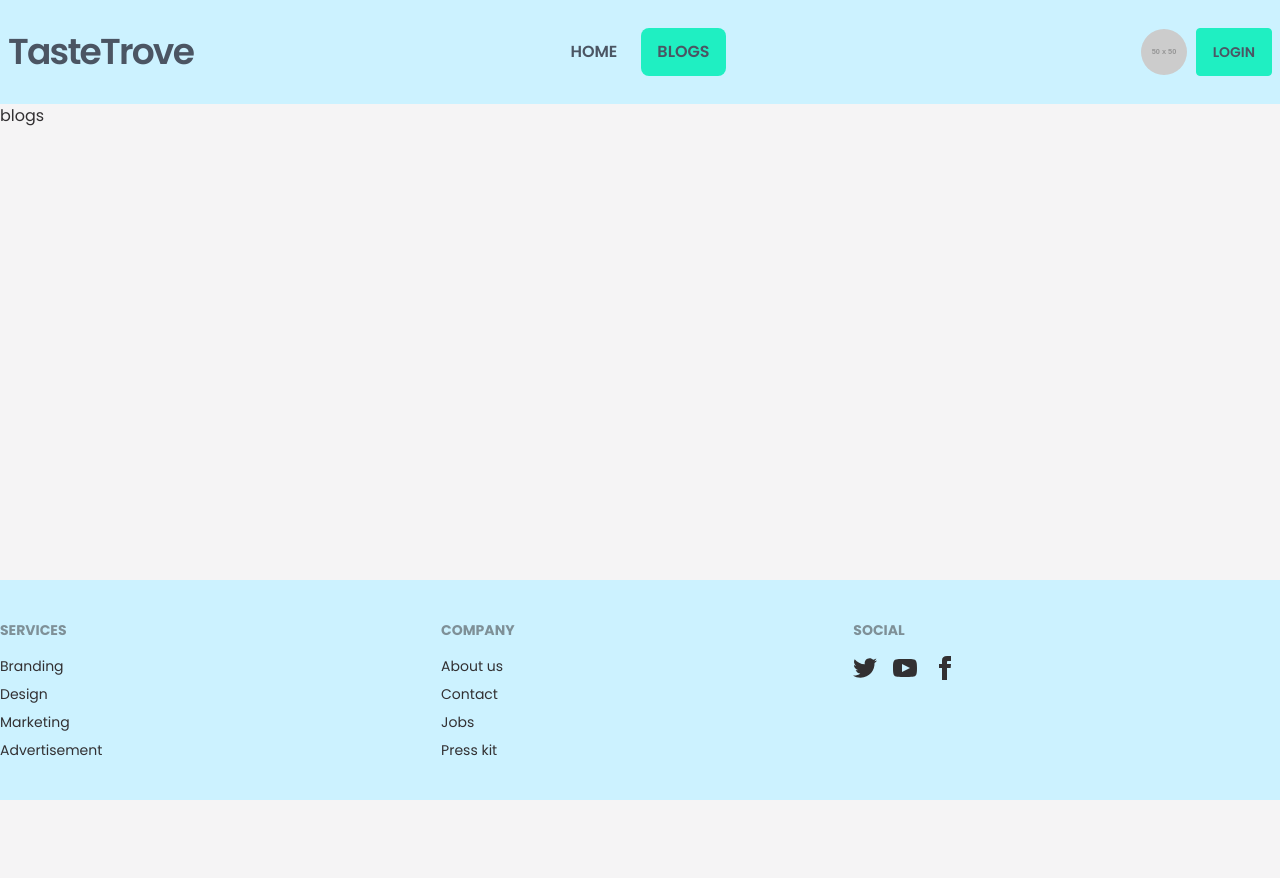
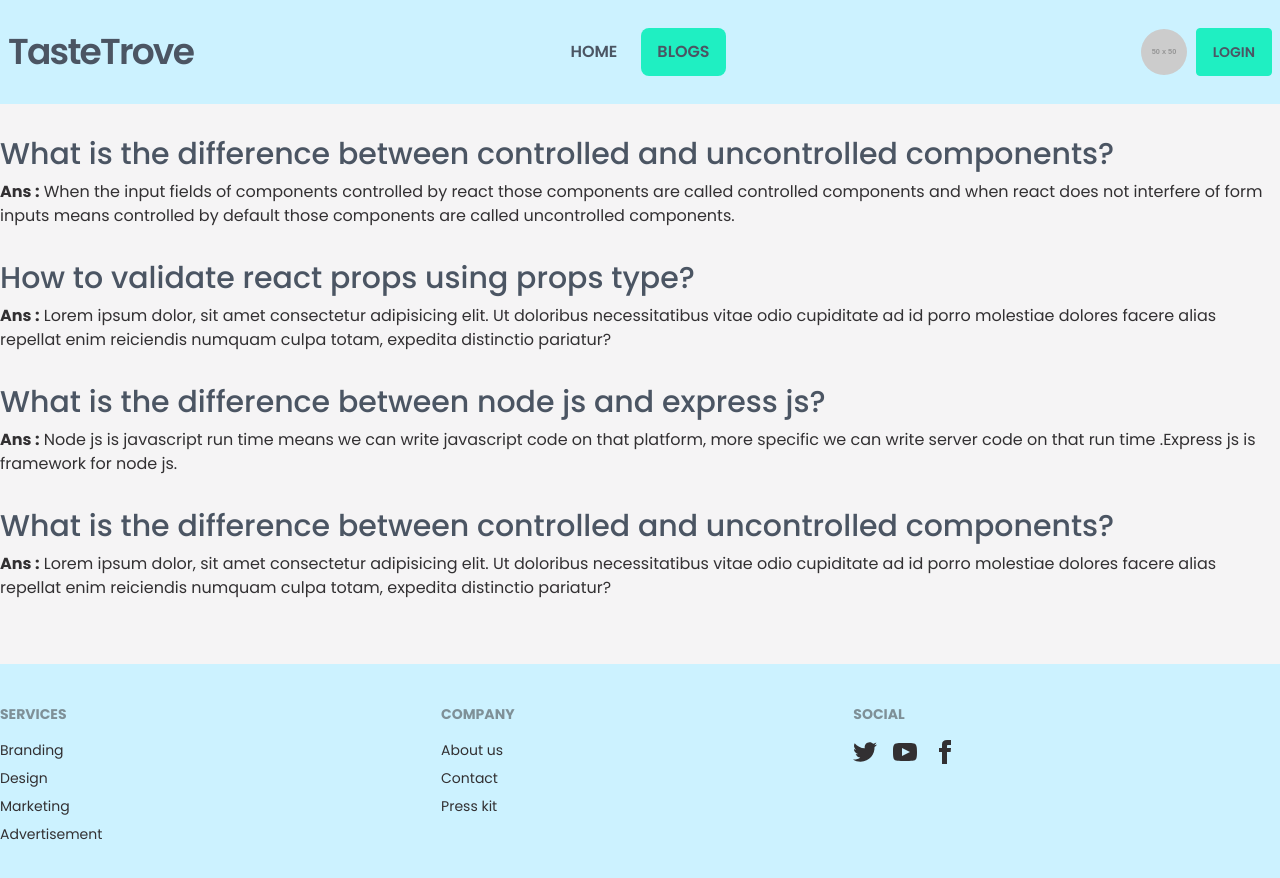
Before and after one commit to aburaihan8715/taste-trove-client, a React (Vite) app: page /blogs in a window 1280 px wide. Shown: the top 878 px of the page. Before the commit the page ends 800 px from the top, so only its background shows below. Built offline with nearby package versions, Linux system fonts and the light colour scheme; no server answers.

Commit message:
answer update

```diff
--- a/src/components/Blogs/Blogs.jsx
+++ b/src/components/Blogs/Blogs.jsx
@@ -1,7 +1,44 @@
 import React from "react";
 
 const Blogs = () => {
-  return <div className="container mx-auto">blogs</div>;
+  return (
+    <div className="py-8">
+      <div className="container mx-auto">
+        <div className="mb-8">
+          <h4 className="text-3xl text-gray-600 font-medium">What is the difference between controlled and uncontrolled components?</h4>
+          <div className="mt-2">
+            <strong>Ans :</strong> When the input fields of components controlled by react those components are called controlled components and when
+            react does not interfere of form inputs means controlled by default those components are called uncontrolled components.
+          </div>
+        </div>
+
+        <div className="mb-8">
+          <h4 className="text-3xl text-gray-600 font-medium">How to validate react props using props type?</h4>
+          <div className="mt-2">
+            <strong>Ans :</strong> Lorem ipsum dolor, sit amet consectetur adipisicing elit. Ut doloribus necessitatibus vitae odio cupiditate ad id
+            porro molestiae dolores facere alias repellat enim reiciendis numquam culpa totam, expedita distinctio pariatur?{" "}
+          </div>
+        </div>
+
+        <div className="mb-8">
+          <h4 className="text-3xl text-gray-600 font-medium">What is the difference between node js and express js?</h4>
+          <div className="mt-2">
+            <strong>Ans :</strong> Node js is javascript run time means we can write javascript code on that platform, more specific we can write
+            server code on that run time
+            .Express js is framework for node js.
+          </div>
+        </div>
+
+        <div className="mb-8">
+          <h4 className="text-3xl text-gray-600 font-medium">What is the difference between controlled and uncontrolled components?</h4>
+          <div className="mt-2">
+            <strong>Ans :</strong> Lorem ipsum dolor, sit amet consectetur adipisicing elit. Ut doloribus necessitatibus vitae odio cupiditate ad id
+            porro molestiae dolores facere alias repellat enim reiciendis numquam culpa totam, expedita distinctio pariatur?{" "}
+          </div>
+        </div>
+      </div>
+    </div>
+  );
 };
 
 export default Blogs;
--- a/src/components/Chef/Chef.jsx
+++ b/src/components/Chef/Chef.jsx
@@ -13,7 +13,7 @@ const Chef = ({ chef }) => {
   return (
     <div className="card rounded glass">
       <figure className="">
-        <img className="w-full" src={image} alt="chef" />
+        <img loading="lazy" className="w-full" src={image} alt="chef" />
       </figure>
       <div className="card-body">
         <h3 className="card-title text-gray-600">{chefName}</h3>
--- a/src/components/ChefRecipes/ChefRecipes.jsx
+++ b/src/components/ChefRecipes/ChefRecipes.jsx
@@ -23,7 +23,7 @@ const ChefRecipes = () => {
         <div>
           <div className="card lg:card-side bg-base-100 shadow-sm rounded">
             <figure>
-              <img className="w-full h-full" src={image} alt="chef" />
+              <img loading="lazy" className="w-full h-full" src={image} alt="chef" />
             </figure>
             <div className="card-body">
               <h3 className="card-title text-gray-600">{chefName}</h3>
--- a/src/components/ContactUs/ContactUs.jsx
+++ b/src/components/ContactUs/ContactUs.jsx
@@ -7,7 +7,7 @@ const ContactUs = () => {
         <div className="hero min-h-screen ">
           <div className="hero-content flex-col lg:flex-row-reverse">
             <div className="">
-              <img className="max-w-full" src="https://i.ibb.co/sFNLjCd/email.png" alt="email" />
+              <img loading="lazy" className="max-w-full" src="https://i.ibb.co/sFNLjCd/email.png" alt="email" />
             </div>
 
             <div className="card flex-shrink-0 w-full max-w-sm shadow-2xl ">
--- a/src/components/NotFound/NotFound.jsx
+++ b/src/components/NotFound/NotFound.jsx
@@ -14,7 +14,7 @@ const NotFound = () => {
       </div>
       <div className="flex justify-center items-center min-h-[calc(100vh-48px)]">
         <div className="text-5xl">
-          <img className="w-full" src="https://i.ibb.co/YhZ77K0/404.png" alt="error" />
+          <img loading="lazy" className="w-full" src="https://i.ibb.co/YhZ77K0/404.png" alt="error" />
         </div>
       </div>
     </div>
--- a/src/components/Testimonials/Testimonials.jsx
+++ b/src/components/Testimonials/Testimonials.jsx
@@ -10,7 +10,7 @@ const Testimonials = () => {
           <div class="grid md:grid-cols-3 gap-x-6 lg:gap-x-12">
             <div class="mb-12 md:mb-0">
               <div class="flex justify-center mb-6">
-                <img src="https://mdbootstrap.com/img/Photos/Avatars/img%20(1).jpg" class="rounded-full shadow-lg w-32" />
+                <img loading="lazy" src="https://mdbootstrap.com/img/Photos/Avatars/img%20(1).jpg" class="rounded-full shadow-lg w-32" />
               </div>
               <h5 class="text-lg font-bold mb-4">Maria Smantha</h5>
               <h6 class="font-medium text-blue-600 mb-4">Teacher</h6>
@@ -122,7 +122,7 @@ const Testimonials = () => {
             </div>
             <div class="mb-12 md:mb-0">
               <div class="flex justify-center mb-6">
-                <img src="https://mdbootstrap.com/img/Photos/Avatars/img%20(2).jpg" class="rounded-full shadow-lg w-32" />
+                <img loading="lazy" src="https://mdbootstrap.com/img/Photos/Avatars/img%20(2).jpg" class="rounded-full shadow-lg w-32" />
               </div>
               <h5 class="text-lg font-bold mb-4">Lisa Cudrow</h5>
               <h6 class="font-medium text-blue-600 mb-4">Housewife</h6>
@@ -234,7 +234,7 @@ const Testimonials = () => {
             </div>
             <div class="mb-0">
               <div class="flex justify-center mb-6">
-                <img src="https://mdbootstrap.com/img/Photos/Avatars/img%20(9).jpg" class="rounded-full shadow-lg w-32" />
+                <img loading="lazy" src="https://mdbootstrap.com/img/Photos/Avatars/img%20(9).jpg" class="rounded-full shadow-lg w-32" />
               </div>
               <h5 class="text-lg font-bold mb-4">John Smith</h5>
               <h6 class="font-medium text-blue-600 mb-4">Business man</h6>
--- a/src/components/common/Footer/Footer.jsx
+++ b/src/components/common/Footer/Footer.jsx
@@ -15,7 +15,6 @@ const Footer = () => {
           <span className="footer-title">Company</span>
           <a className="link link-hover">About us</a>
           <a className="link link-hover">Contact</a>
-          <a className="link link-hover">Jobs</a>
           <a className="link link-hover">Press kit</a>
         </div>
         <div>
--- a/src/components/common/Header/Header.jsx
+++ b/src/components/common/Header/Header.jsx
@@ -35,7 +35,7 @@ const Header = () => {
     </>
   );
   return (
-    <header className="bg-secondary py-5">
+    <header className="bg-secondary py-5 ">
       <div className="navbar container mx-auto">
         <div className="navbar-start">
           <div className="dropdown">
@@ -58,19 +58,12 @@ const Header = () => {
           <ul className="menu menu-horizontal px-1 space-x-2">{menuItems}</ul>
         </div>
 
+
         <div className="navbar-end space-x-2">
-          {user?.uid && (
-            <label tabIndex={0} className="btn btn-ghost btn-circle avatar">
-              <div className="w-12 rounded-full">
-                <img src="http://placehold.it/40x40" />
-              </div>
-            </label>
-          )}
-
           {!user?.uid && (
             <label tabIndex={0} className="btn btn-ghost btn-circle avatar">
               <div className="w-12 rounded-full">
-                <img src="http://placehold.it/50x50" />
+                <img loading="lazy" src="http://placehold.it/50x50" />
               </div>
             </label>
           )}
--- a/src/components/common/SocialLogin/SocialLogin.jsx
+++ b/src/components/common/SocialLogin/SocialLogin.jsx
@@ -41,7 +41,7 @@ const SocialLogin = () => {
         <div className="w-48">
           <button onClick={googleAuthenticationHandler} className="btn btn-outline btn-primary rounded w-full flex justify-between px-10">
             <span>
-              <img src="https://i.ibb.co/72bXZqD/google.png" width="24px" height="24px" alt="google" />
+              <img loading="lazy" src="https://i.ibb.co/72bXZqD/google.png" width="24px" height="24px" alt="google" />
             </span>
             <span>google</span>
           </button>
@@ -53,7 +53,7 @@ const SocialLogin = () => {
         <div className="w-48">
           <button onClick={githubAuthenticationHandler} className="btn btn-outline btn-primary rounded w-full flex justify-between px-10">
             <span>
-              <img src="https://i.ibb.co/JHJ7PMt/github.png" width="24px" height="24px" alt="google" />
+              <img loading="lazy" src="https://i.ibb.co/JHJ7PMt/github.png" width="24px" height="24px" alt="google" />
             </span>
             <span>github</span>
           </button>
```
